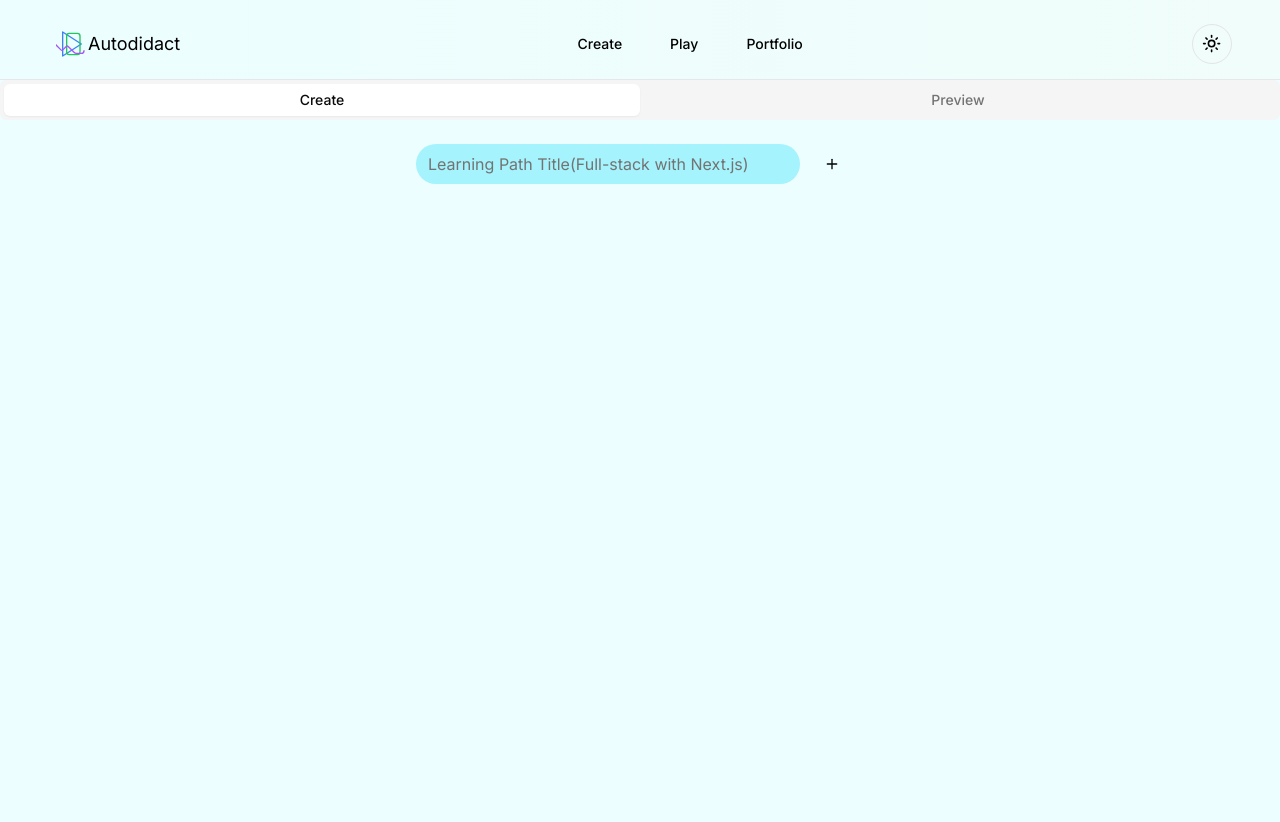
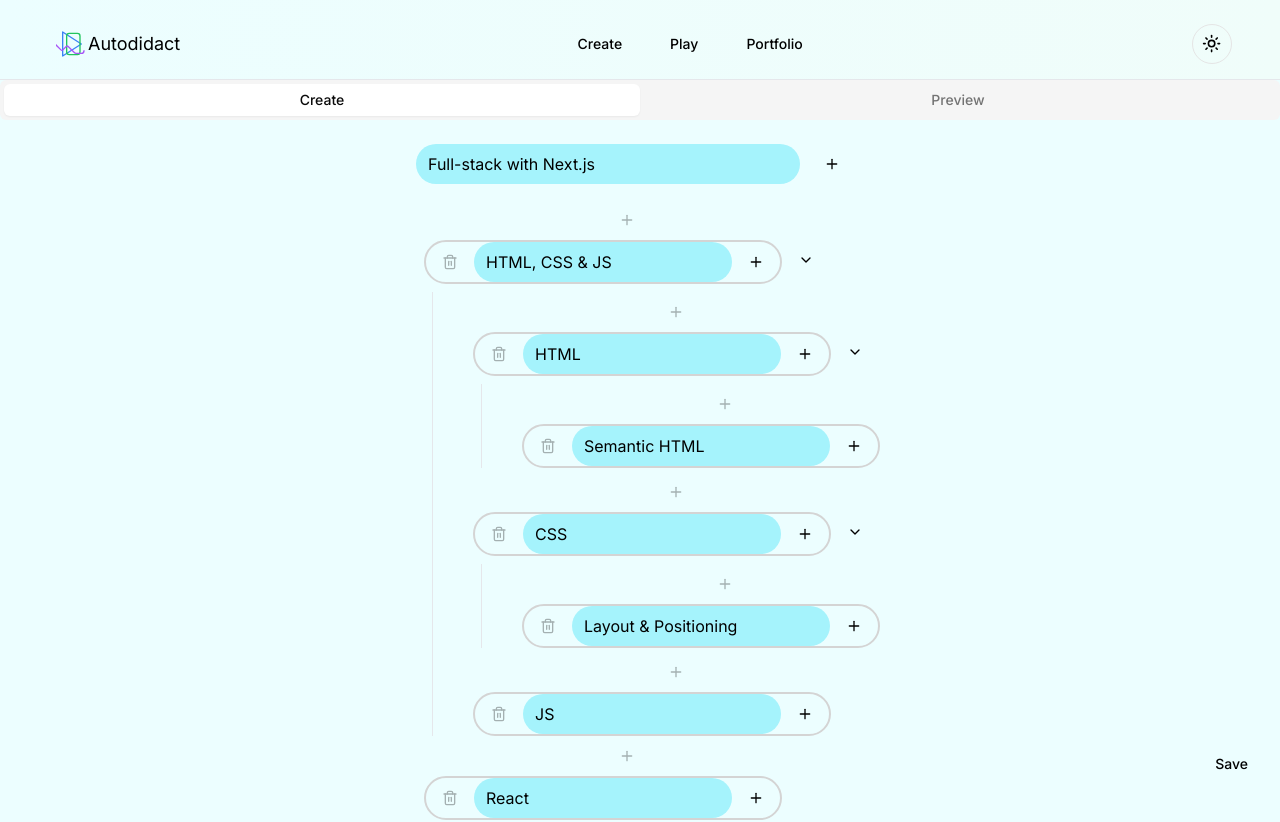
Before and after one commit to san-poon/nexus-adept, a Next.js app: page /feature-category-hierarchy/create in a window 1280 px wide. Shown: the top 822 px of the page. Built offline with nearby package versions, Linux system fonts and the light colour scheme.

Commit message:
Success in storing sample data using server action outside form

```diff
--- a/app/feature-category-hierarchy/actions/storeHierarchyTree.ts
+++ b/app/feature-category-hierarchy/actions/storeHierarchyTree.ts
@@ -1,6 +1,6 @@
 'use server';
 
-import { sql } from '@vercel/postgres';
+import { QueryResult, sql } from '@vercel/postgres';
 import { HierarchyTreeData } from '../lib/types';
 
 export async function storeHierarchyTree(hierarchies: HierarchyTreeData) {
@@ -10,22 +10,28 @@ export async function storeHierarchyTree(hierarchies: HierarchyTreeData) {
         await insertNode(hierarchies, rootNode.id);
     }
     catch (error) {
-        console.error('Erro storing Learning Path data: ', error);
+        console.error('Error storing Learning Path data: ', error);
     }
 }
 
 // Recursive function to insert a hierarchy
 async function insertNode(hierarchies: HierarchyTreeData, categoryID: string, parentID?: string, order_in_parent = 0) {
-    const { id, title, childIDs } = hierarchies[categoryID];
+    const { title, childIDs } = hierarchies[categoryID];
     await sql`
         INSERT INTO learning_path (title, parent_id, order_in_parent)
-        VALUES (${id}, ${title}, ${parentID}, ${order_in_parent})
+        VALUES (${title}, ${parentID}, ${order_in_parent})
     `;
+
+    // Retrieve the generated 'id' from the insert operation
+    const result: QueryResult<{ id: string }> = await sql`
+        SELECT id FROM learning_path WHERE title=${title}
+    `;
+    const generatedID: string = result.rows[0].id;
 
     if (childIDs.length > 0) {
         // Insert children recursively
         for (let i = 0; i < childIDs.length; i++) {
-            await insertNode(hierarchies, childIDs[i], id, i + 1)
+            await insertNode(hierarchies, childIDs[i], generatedID, i + 1)
         }
     }
 }
--- a/app/feature-category-hierarchy/components/HierarchyEditor.tsx
+++ b/app/feature-category-hierarchy/components/HierarchyEditor.tsx
@@ -6,8 +6,10 @@ import { HierarchyData, HierarchyTreeData } from '../lib/types'
 import HierarchyRootTitle from "./HierarchyTitle";
 import HierarchyTree from "./HierarchyTree";
 import HierarchyTabs from "./HierarchyTabs";
+import HierarchyStore from "./HierarchyStore";
+import initialHierarchySample from '../lib/hieararchy-tree-sample-data.json';
 
-const rootID = "ROOT"
+const rootID = "ROOT";
 const initialHierarchy: HierarchyTreeData = {
     [rootID]: {
         id: rootID,
@@ -18,7 +20,7 @@ const initialHierarchy: HierarchyTreeData = {
 };
 
 export default function HierarchyEditor() {
-    const [hierarchies, setHierarchies] = useState<HierarchyTreeData>(initialHierarchy);
+    const [hierarchies, setHierarchies] = useState<HierarchyTreeData>(initialHierarchySample);
 
     const handleChildCategoryInsert = (parentID: string) => {
         const newCategory: HierarchyData = {
@@ -146,6 +148,9 @@ export default function HierarchyEditor() {
                     </ul>
                 </div>
             </HierarchyTabs>
+            <div className="fixed bottom-4 right-4">
+                <HierarchyStore hierarchies={hierarchies} />
+            </div>
         </div>
     );
 }
--- a/app/feature-category-hierarchy/components/HierarchyStore.tsx
+++ b/app/feature-category-hierarchy/components/HierarchyStore.tsx
@@ -16,7 +16,7 @@ export default function HierarchyStore({ hierarchies }: { hierarchies: Hierarchy
 
     return (
         <>
-            <Button className=""
+            <Button className="dark:bg-neutral-900"
                 onClick={handleSaveClick}
                 disabled={isPending}
             >
```
